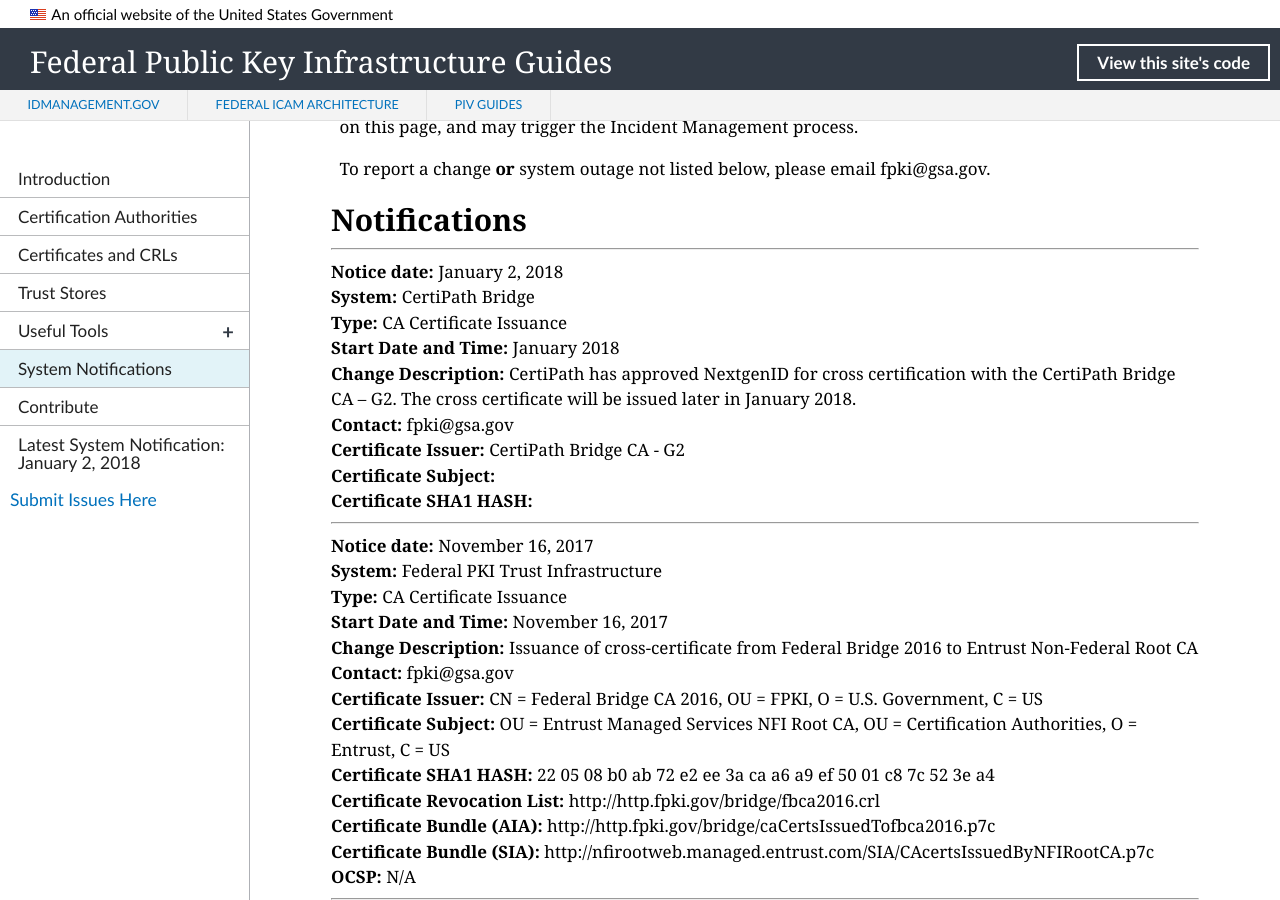
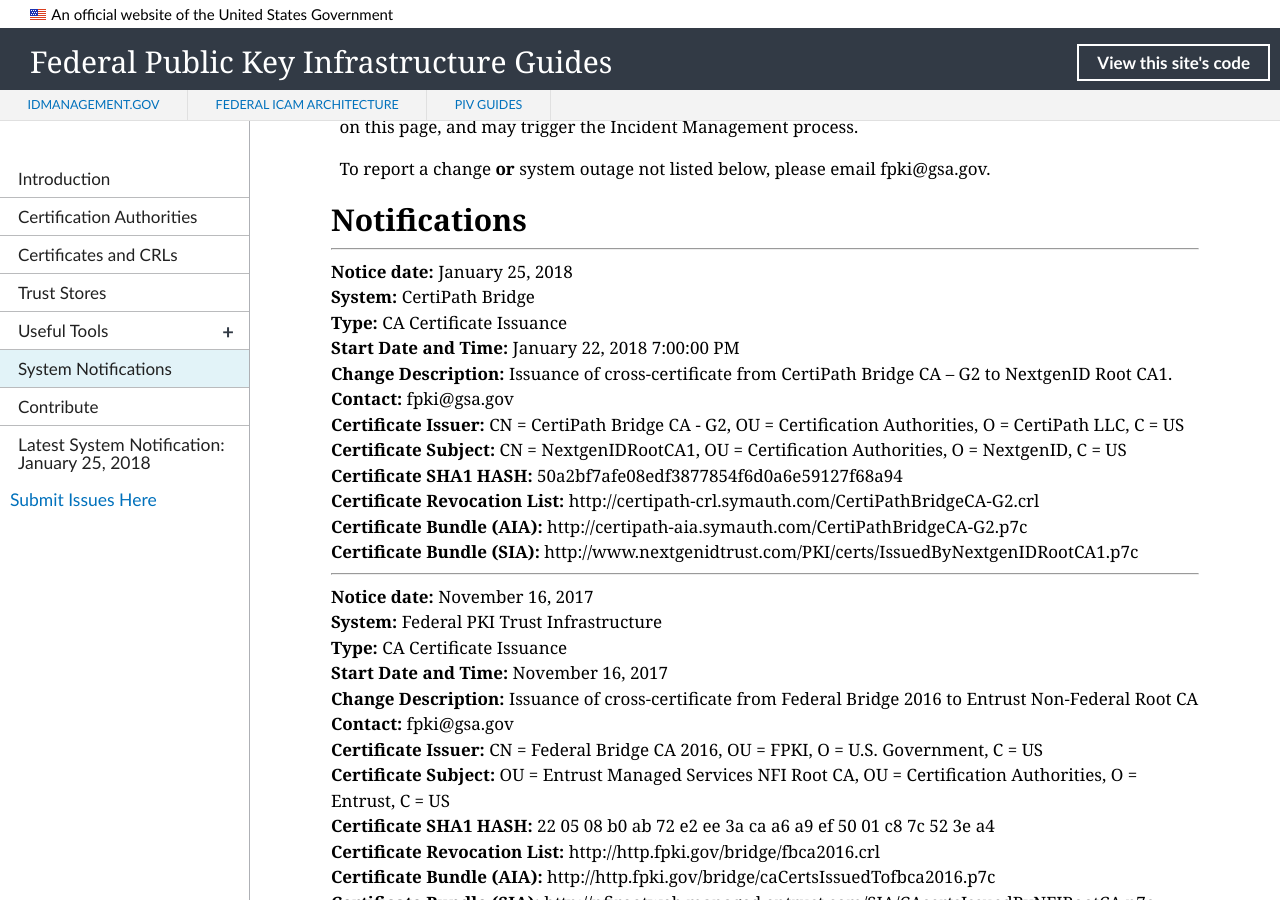
Before and after one commit to GSA/fpki-guides, a Jekyll site: the page built from pages/fpki_notifications.md, in a window 1280 px wide and 900 px high, scrolled down 637 px. Built offline with Jekyll 4.4.1, drawn with Linux system fonts in a browser that asks for light colours; nearby versions of some CDN libraries; library files that are not in the unit come from our copies.

Commit message:
Update notifications.yml
Updated the NextgenID cross certificate with issued certificate details.

```diff
--- a/_data/notifications.yml
+++ b/_data/notifications.yml
@@ -244,19 +244,19 @@
   sia_uri: http://nfirootweb.managed.entrust.com/SIA/CAcertsIssuedByNFIRootCA.p7c
   ocsp_uri: N/A
 
-- notice_date: January 2, 2018
+- notice_date: January 25, 2018
   change_type:  CA Certificate Issuance
-  start_datetime: January 2018
-  end_datetime:
+  start_datetime: January 22, 2018 7:00:00 PM
+  end_datetime: February 28, 2019 6:59:59 PM
   system: CertiPath Bridge
-  change_description: CertiPath has approved NextgenID for cross certification with the CertiPath Bridge CA – G2. The cross certificate will be issued later in January 2018.
+  change_description: Issuance of cross-certificate from CertiPath Bridge CA – G2 to NextgenID Root CA1.
   contact: fpki@gsa.gov
-  ca_certificate_hash:
-  ca_certificate_issuer: CertiPath Bridge CA - G2
-  ca_certificate_subject:
-  cdp_uri:
-  aia_uri:
-  sia_uri:
+  ca_certificate_hash: 50a2bf7afe08edf3877854f6d0a6e59127f68a94
+  ca_certificate_issuer: CN = CertiPath Bridge CA - G2, OU = Certification Authorities, O = CertiPath LLC, C = US
+  ca_certificate_subject: CN = NextgenIDRootCA1, OU = Certification Authorities, O = NextgenID, C = US
+  cdp_uri: http://certipath-crl.symauth.com/CertiPathBridgeCA-G2.crl
+  aia_uri: http://certipath-aia.symauth.com/CertiPathBridgeCA-G2.p7c
+  sia_uri: http://www.nextgenidtrust.com/PKI/certs/IssuedByNextgenIDRootCA1.p7c
   ocsp_uri:
 
 #- notice_date:
```
